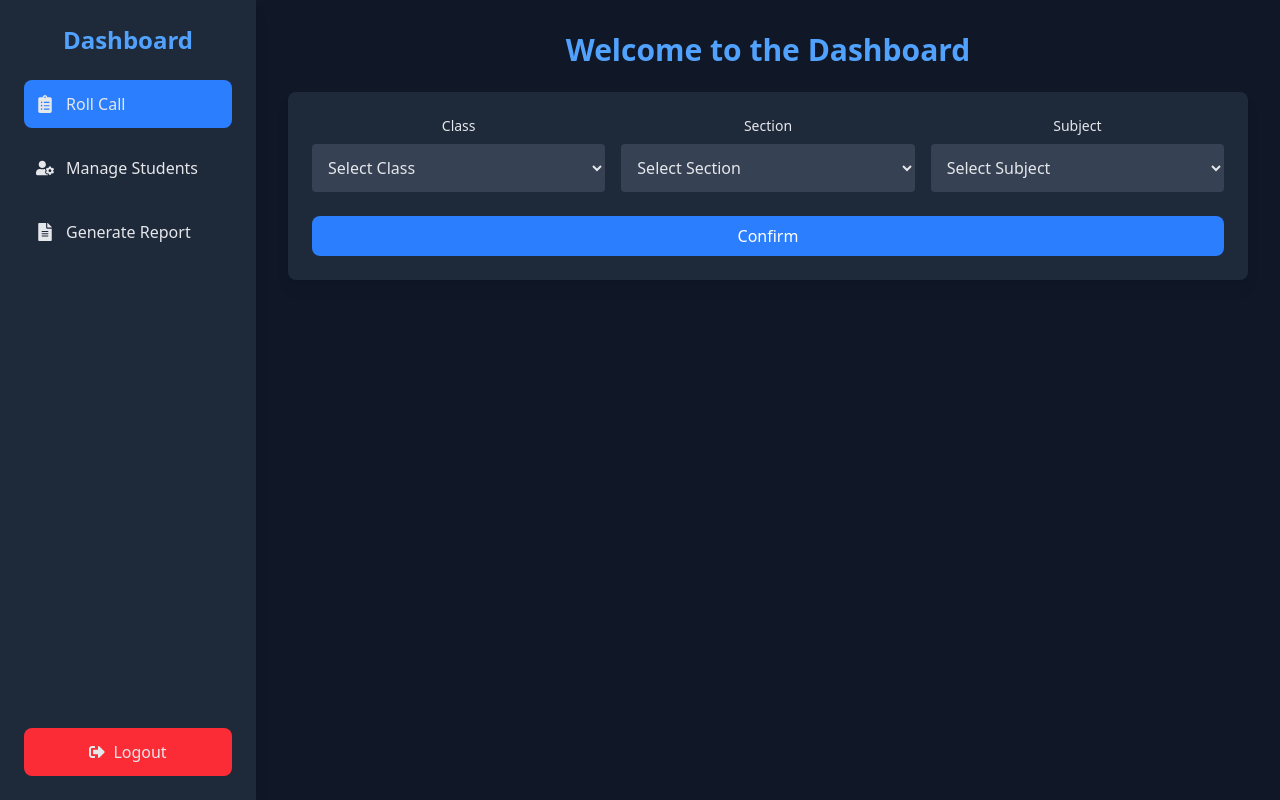
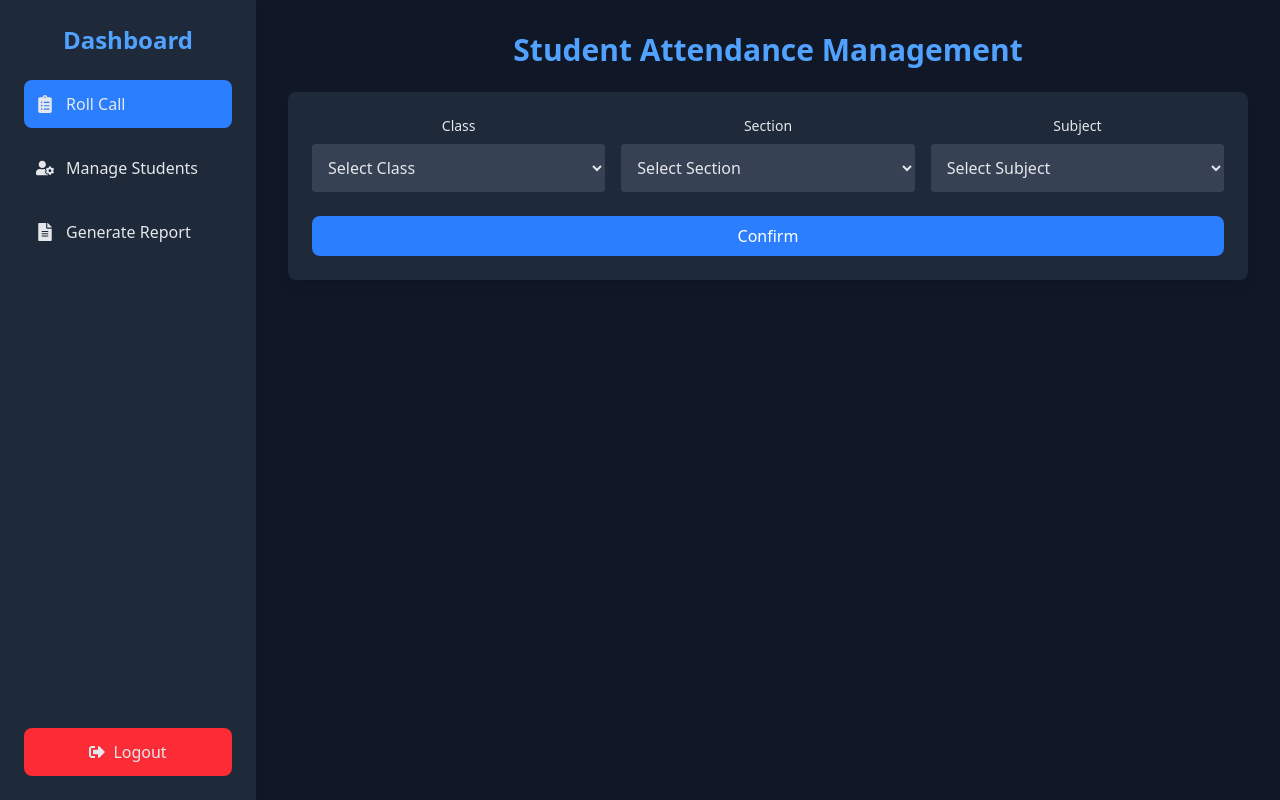
Before and after one commit to dhanarajrk/Student-Attendance-System, a React (Vite) app in the folder client/: page /dashboard in a window 1280 px wide. Built offline with nearby package versions, Linux system fonts and the light colour scheme; sample sign-in values are in the browser's storage.

Commit message:
Changed README.md  and Dashboard page heading

```diff
--- a/client/src/pages/Dashboard.jsx
+++ b/client/src/pages/Dashboard.jsx
@@ -84,7 +84,7 @@ function Dashboard() {
             transition={{ duration: 1 }}
             className="text-3xl font-bold mb-6 text-blue-400"
           >
-            Welcome to the Dashboard
+            Student Attendance Management
           </motion.h1>
 
           {activeMenu === 'rollCall' && (
```
Also changed, not shown: 1 other file (tests, documents, lock files or other folders).
